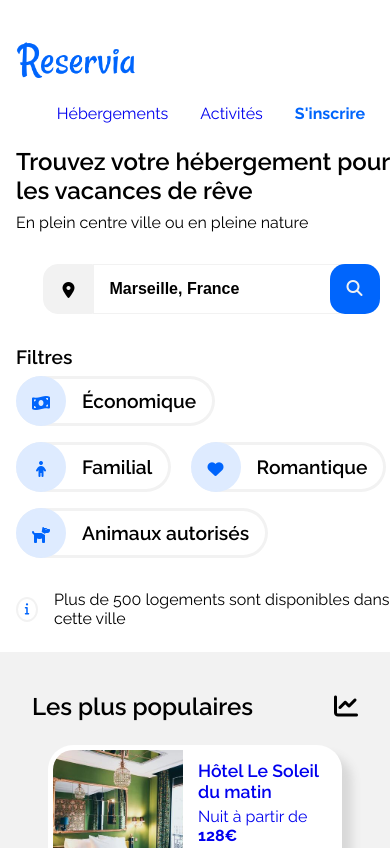
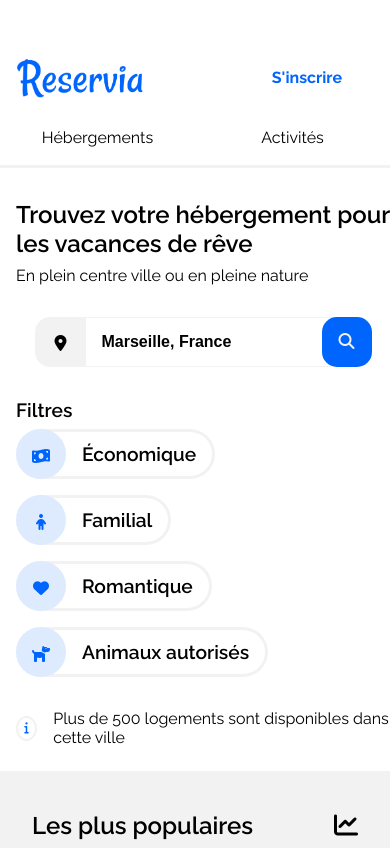
Before and after one commit to bastien-page/OC_P2_Reservia, a plain HTML site: page index.html in a window 390 px wide. Shown: the top 848 px of the page. Drawn offline with Linux system fonts and the light colour scheme.

Commit message:
responsive header

```diff
--- a/index.html
+++ b/index.html
@@ -21,19 +21,14 @@
     <div class="container">
 
         <!-- HEADER -->
-    <header>
+        <header>
+            <img src="./img/logo/Reservia@3x.png" alt="Logo">
 
-        <img src="./img/logo/Reservia@3x.png" alt="Logo">
+                <a class="linkhome" href="#home">Hébergements<hr></a>
+                <a class="linkactivity" href="#activity">Activités<hr></a>
+                <a class="linksign" id="sign" href="#">S'inscrire</a>
 
-        <nav class="header__nav">
-            <ul>
-                <li id="homelink"><a href="#home">Hébergements</a></li>
-                <li id="activitylink"><a href="#activity">Activités</a></li>
-                <li id="signlink"><a id="sign" href="#">S'inscrire</a></li>
-            </ul>
-        </nav>
-
-    </header>
+        </header>
 
     <main>
 
--- a/style.css
+++ b/style.css
@@ -49,6 +49,10 @@ h4{
     font-weight: 600;
 }
 
+a {
+    color: var(--colorpolice);
+}
+
 a:visited {
     color: var(--colorpolice);
 }
@@ -60,28 +64,22 @@ span {
 
 /* HEADER */
 
+
 header {
-    display: flex;
-    justify-content: space-between;
+    display: grid;
+    grid-template-columns: 1fr repeat(3, 160px);
+    grid-template-rows: 60px;
+}
+header img {
+    height: 60px;
+
+}
+.linksign, .linkhome, .linkactivity {
+    line-height: 60px;
+    text-align: right;
+    padding-right: 2rem;
 }
 
-header img {
-    width: 120px;
-}
-
-.header__nav {
-    display: flex;
-    align-items: flex-start;
-}
-
-.header__nav ul {
-    display: flex;
-}
-
-.header__nav li {
-    margin-right: 1.6rem;
-
-}
 
 #sign {
     font-weight: 700;
@@ -90,12 +88,10 @@ header img {
 
 /* CHANGEMENT SURVOL LINK */
 
-.header__nav a:hover {
+header a:hover {
     color : var(--colorprimary);
     border-top: 3px solid var(--colorprimary);
-    padding-top: 2rem;
 }
-
 
 /* SECTION SEARCH*/
 
@@ -309,8 +305,6 @@ header img {
     transform: scale(1.1);
 }
 
-
-
 /* SECTION TOP */
 
 .tophome {
@@ -497,7 +491,7 @@ footer a:hover{
 @media screen and (max-width :1400px) {
 
     .container {
-        margin : 2rem;
+        margin : 2rem ;
     }
 
     /* RESPONSIVE SECTION HOMETOP */
@@ -606,53 +600,72 @@ footer a:hover{
 
 @media screen and (max-width :800px) {
 
-
-    /* RESPONSIVE HEADER */
+    .container{
+        margin: 2rem 0;
+    }
+    /* RESPONSIVE HEADER  */
 
     header {
-        flex-direction: column;
+        grid-template-areas: "logo li2" "li3 li4";
+        grid-template-rows: 60px 60px;
+        grid-template-columns: 1fr 1fr;
+        margin: 1rem 0;
     }
 
-    .header__nav {
+    header img {
+        grid-row-start: 1;
+        padding-left: 1rem;
+    }
+
+    .linksign {
+        grid-area: li2;
+        text-align: right;
+        line-height: 60px;
+        padding-right: 3rem;
+    }
+
+    .linkhome {
+        text-align: center;
+        border-bottom: 3px solid var(--colorbg);
+        padding: 0;
+    }
+
+    .linkactivity{
+        text-align: center;
+        border-bottom: 3px solid var(--colorbg);
+        padding: 0;
+    }
+
+    .linkactivity:hover, .linkhome:hover {
+        border-top: none;
+        border-bottom: 3px solid var(--colorprimary);
+    }
+
+    .linksign:hover {
+        border-top: none;
+    }
+
+
+    /* RESPONSIVE SEARCH  */
+
+    .search {
+        padding-left: 1rem;
+    }
+
+    .btn {
+        display: none;
+    }
+
+    .btn--small{
+        display: unset;
+    }
+
+    .search__bar {
         justify-content: center;
     }
 
-    .header__nav li {
-        margin: 1rem ;
-    }
+    /* RESPONSIVE SECTION HOME */
 
-    .header__nav a:hover {
-        color : var(--colorprimary);
-        border-top: none;
-        border-bottom: 3px solid var(--colorprimary);
-        padding-bottom: 1rem;
-    }
-
-    /* RESPONSIVE FOOTER  */
-
-    footer {
-        flex-direction: column;
-        justify-content: flex-start;
-        height: auto;
-        padding-bottom: 3rem;
-        margin-top: 2rem;
-
-    }
-    .footer__bloc {
-        margin-left: 3.75rem ;
-        width: 300px;
-        margin-top: 2rem;
-
-    }
-    footer h3 {
-        margin-top: 0;
-    }
-
-}
-
-@media screen and (max-width :700px){
-
-    /* RESPONSIVE SECTION HOME */
     .grid {
         grid-template-columns: 320px;
     }
@@ -669,6 +682,19 @@ footer a:hover{
         background-color: white
     }
 
+    /* RESPONSIVE TOP */
+    .top img {
+        width: 130px;
+        height: 135px;
+        border-radius: 20px 0 0 20px;
+    }
+
+    .tophome {
+        margin: 0;
+        border-radius: 0;
+        width: 100%;
+    }
+
     /* RESPONSIVE SECTION ACTIVITY */
 
     .grid-big {
@@ -680,39 +706,24 @@ footer a:hover{
         grid-area: 1 ;
     }
 
+    /* RESPONSIVE FOOTER  */
 
-    /* RESPONSIVE TOP */
-    .top img {
-        width: 130px;
-        height: 135px;
-        border-radius: 20px 0 0 20px;
-
-    }
-    /* TEST  */
-
-    .btn {
-        display: none;
+    footer {
+        flex-direction: column;
+        justify-content: flex-start;
+        height: auto;
+        padding-bottom: 3rem;
+        margin-top: 2rem;
     }
 
-    .btn--small{
-        display: unset;
+    .footer__bloc {
+        margin-left: 3.75rem ;
+        width: 300px;
+        margin-top: 2rem;
     }
 
-    .tophome {
-        margin: 0;
-        border-radius: 0;
-        width: 100%;
-    }
-    .container{
-        margin: 2rem 0;
+    footer h3 {
+        margin-top: 0;
     }
 
-    header, .search {
-        width: 100%;
-        margin : 0 1rem;
-    }
-
-    .search__bar {
-        justify-content: center;
-    }
 }
```
